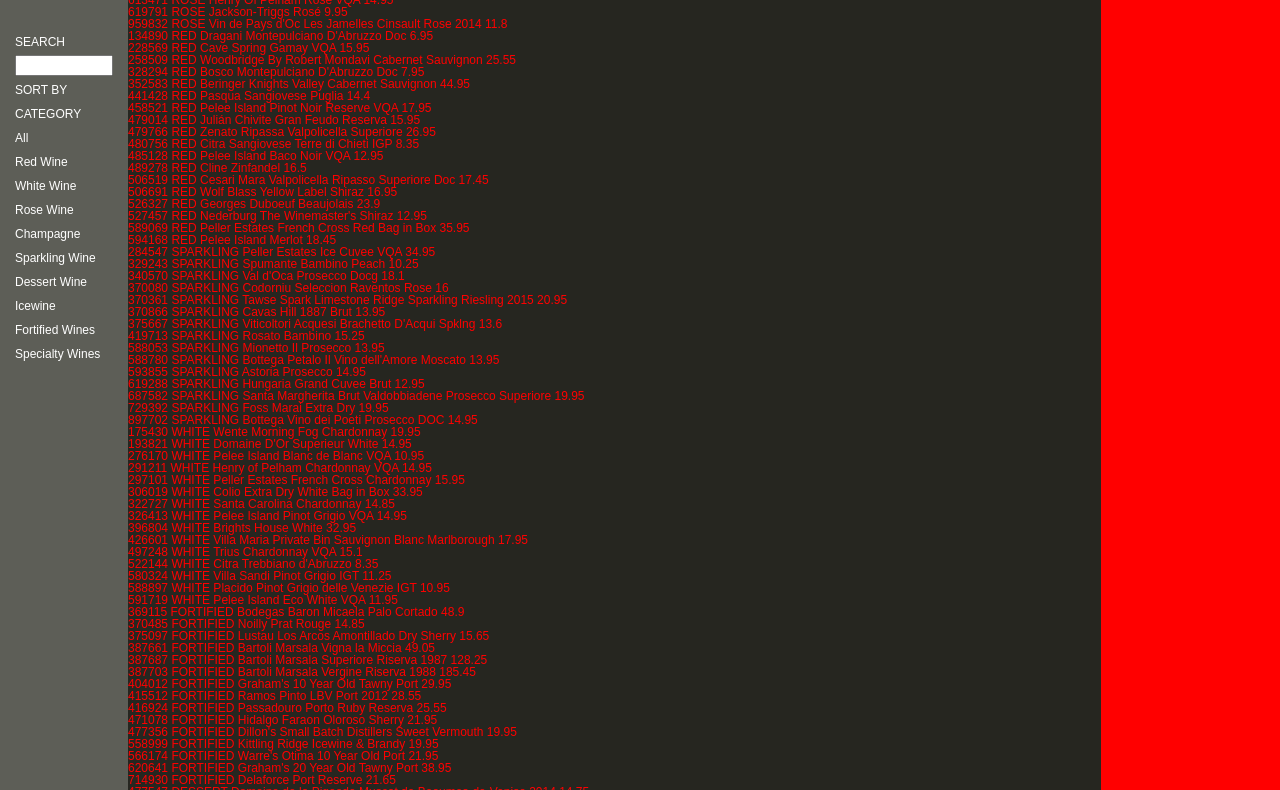
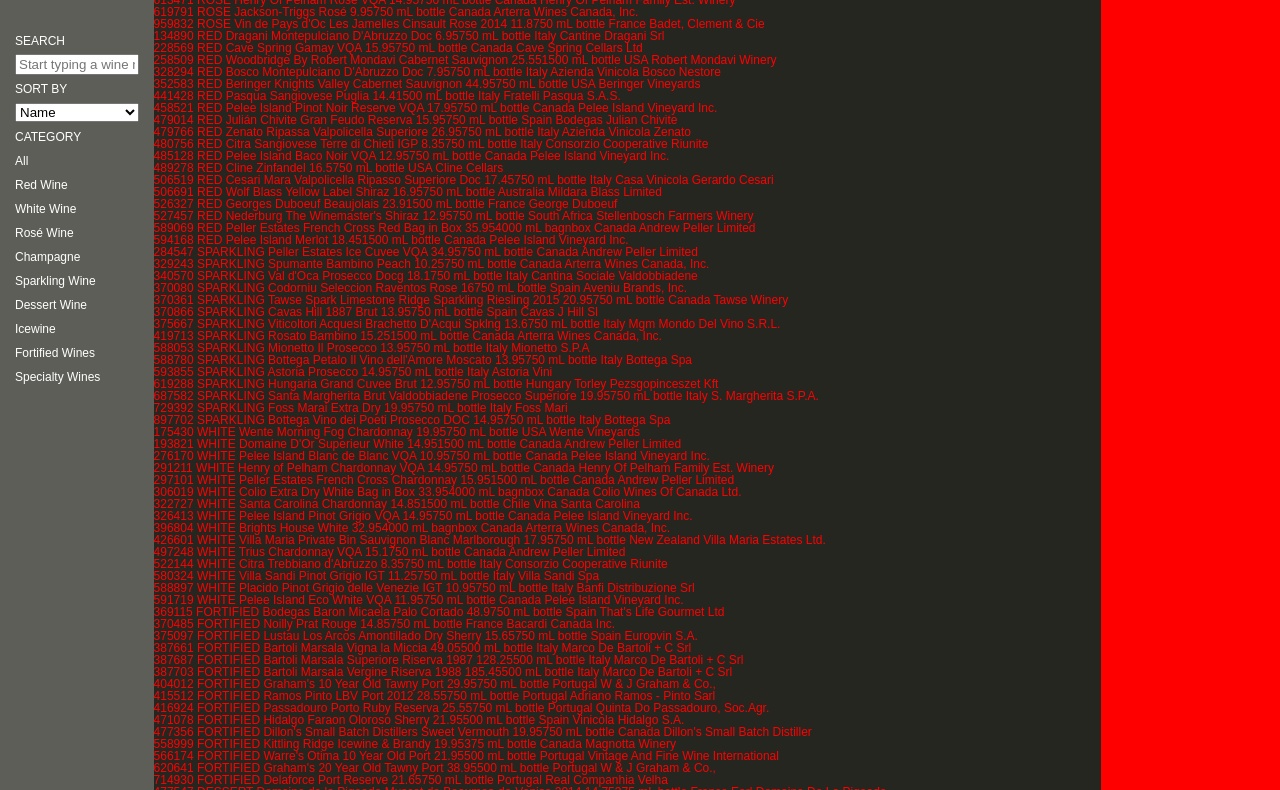
Before and after one commit to RupehraChouhan/Wine-Catalog, a plain HTML site: page candidate/index.html in a window 1280 px wide. Shown: the part 150-940 px from the top of the page. Drawn offline with Linux system fonts and the light colour scheme.

Commit message:
ADD: Filter wines by category and name

```diff
--- a/candidate/css/center.css
+++ b/candidate/css/center.css
@@ -4,6 +4,8 @@
 	color: red;
     float: left;
     background-color: #262620;
-    width: 76%;
+    width: 74%;
     height: 100%;
+    min-height: 1000px;
+
 }
--- a/candidate/css/left.css
+++ b/candidate/css/left.css
@@ -1,17 +1,20 @@
 /* TODO: Implement solution here */
 
 .panel.left {
-	width: 10%;
+	width: 12%;
 	float: left;
 	background-color: #5D5E57;
+	min-height: 1000px;
 }
 
 .panel.left .top {
-	height: 10%;
+	/*height: 10%;*/
+    min-height: 150px;
 }
 
 .panel.left .bottom {
-	height: 90%;
+	/*height: 90%; */
+	min-height: 850px;
 }
 
 .panel.left .top .logoCircle {
@@ -51,3 +54,19 @@
 input {
 	width: -webkit-fill-available;
 }
+
+select {
+    width: -webkit-fill-available;
+}
+
+.panel.left .bottom .bottomText li {
+}
+
+.panel.left .bottom .bottomText a {
+    color: white;
+    text-decoration: none;
+}
+
+.panel.left .bottom .bottomText li:hover {
+    background-color: #42B7C8;
+}
--- a/candidate/css/main.css
+++ b/candidate/css/main.css
@@ -6,6 +6,7 @@
 
     /*my addition*/
     overflow: scroll;
+    min-height: 1000px;
 }
 /* TODO: Implement solution here */
 
--- a/candidate/index.html
+++ b/candidate/index.html
@@ -46,33 +46,45 @@
                 <div class="bottom">
                     <div class="bottomText">
                         <h2>SEARCH</h2>
-                        <input type="text">
+                        <input type="text" id="search" onkeyup="searchByName()" placeholder="Start typing a wine name...">
+
                         <h2>SORT BY</h2>
+                        <select>
+                            <option>Name</option>
+                            <option>Name</option>
+                            <option>Category</option>
+                            <option>Category</option>
+                            <option>Volume</option>
+                            <option>Volume</option>
+                            <option>Price</option>
+                            <option>Price</option>
+                            <option>Country</option>
+                            <option>Country</option>
+                            <option>Producer</option>
+                            <option>Producer</option>
+                        </select>
 
                         <h2>CATEGORY</h2>
                         <ul>
-                            <li>All</li>
-                            <li>Red Wine</li>
-                            <li>White Wine</li>
-                            <li>Rose Wine</li>
-                            <li>Champagne</li>
-                            <li>Sparkling Wine</li>
-                            <li>Dessert Wine</li>
-                            <li>Icewine</li>
-                            <li>Fortified Wines</li>
-                            <li>Specialty Wines</li>
+                            <li onclick="filterWineByCategory(this)" value="ALL"><a href="#">All</a></li>
+                            <li onclick="filterWineByCategory(this)" value="RED"><a href="#">Red Wine</a></li>
+                            <li onclick="filterWineByCategory(this)" value="WHITE"><a href="#">White Wine</a></li>
+                            <li onclick="filterWineByCategory(this)" value="ROSE"><a href="#">Rosé Wine</a></li>
+                            <li onclick="filterWineByCategory(this)" value="CHAMPAGNE"><a href="#">Champagne</a></li>
+                            <li onclick="filterWineByCategory(this)" value="SPARKLING"><a href="#">Sparkling Wine</a></li>
+                            <li onclick="filterWineByCategory(this)" value="DESSERT"><a href="#">Dessert Wine</a></li>
+                            <li onclick="filterWineByCategory(this)" value="ICEWINE"><a href="#">Icewine</a></li>
+                            <li onclick="filterWineByCategory(this)" value="FORTIFIED"><a href="#">Fortified Wines</a></li>
+                            <li onclick="filterWineByCategory(this)" value="SPECIALTY"><a href="#">Specialty Wines</a></li>
                         </ul>
-
                     </div>
 
                 </div>
             </div>
             <div class="panel center">
 
-
                 <ol id="allWines">
                 </ol>
-
 
             </div>
             <div class="panel right">
--- a/candidate/js/catalogItem.js
+++ b/candidate/js/catalogItem.js
@@ -34,12 +34,12 @@
 
     /* TODO: Implement additional helpers here */
 
-    add_wineId_to_array(this.getId());
+    addWineIDtoArray(this.getId());
 
 }
 
 var all_wine_ids = [];
 
-function add_wineId_to_array(id) {
+function addWineIDtoArray(id) {
     all_wine_ids.push(id);
 }
--- a/candidate/js/main.js
+++ b/candidate/js/main.js
@@ -1,17 +1,92 @@
 // wait for the document to be loaded
+
+var allWineObjects = [];
+var filteredWines = []; //wines that are displayed at the moment
+
 $(document).ready(function() {
     /* TODO: Implement solution here */
 
-    for(i = 0; i < all_wine_ids.length; i++) {
-    	id = all_wine_ids[i];
-    	var wine = Catalog[id];
-    	var listTag = document.createElement("LI");
-    	var wineInfo = wine.getId() + " "+ wine.getCategory() + " " + wine.getName() + " " + wine.getPrice();
-    	var node = document.createTextNode(wineInfo);
-    	//document.write(wineInfo);
-    	listTag.append(node);
-    	document.getElementById("allWines").appendChild(listTag);
+    /* Gather all the wine object from Catalog into an array */
+    for (i = 0; i < all_wine_ids.length; i++) {
+        id = all_wine_ids[i];
+        var wine = Catalog[id];
+        allWineObjects.push(wine);
     }
 
+    /* Initially display ALL the wines */
+    filteredWines = allWineObjects;
+    displayWines();
 
 });
+
+
+function displayWines() {
+
+    /* Clear all the previous wines that are displaying */
+    document.getElementById("allWines").innerHTML = "";
+
+    /* Create list item <li> for each wine object and add it to <ol> tag*/
+    for(i = 0; i < filteredWines.length; i++) {
+        var wine = filteredWines[i];
+        var listItem = document.createElement("LI");
+        listItem.setAttribute("id", wine.getId());
+        var wineInfo = wine.getId() + " "+ wine.getCategory() + " " + wine.getName() + " " + wine.getPrice();
+        wineInfo += wine.getVolume() + " " + wine.getCountry() + " " + wine.getProducer();
+        var node = document.createTextNode(wineInfo);
+        listItem.append(node);
+        document.getElementById("allWines").appendChild(listItem);
+    }
+
+}
+
+
+function filterWineByCategory(wineCategory) {
+
+    var wineCategoryValue = wineCategory.getAttribute('value');
+
+    if (wineCategoryValue == "ALL") {
+        filteredWines = allWineObjects;
+    }
+    else {
+        /* Filter wines based on the category selected */
+        filteredWines = _.filter(allWineObjects, function(wine) {
+            return wine.getCategory() == wineCategoryValue;
+        }) ;
+    }
+
+    displayWines();
+
+}
+
+function searchByName() {
+    searchTextBox = document.getElementById("search");
+    input = searchTextBox.value.toLowerCase();
+
+    var filterWinesByName = _.filter(filteredWines, function(wine) {
+        return wine.getName().toLowerCase().indexOf(input) != -1;
+    });
+
+    displayWinesAfterSearch(filterWinesByName);
+
+}
+
+function displayWinesAfterSearch(wines) {
+
+    console.log("wines to display: " + wines.length);
+
+    /* Clear all the previous wines that are displaying */
+    document.getElementById("allWines").innerHTML = "";
+
+    /* Create list item <li> for each wine object and add it to <ol> tag*/
+    for(i = 0; i < wines.length; i++) {
+        var wine = wines[i];
+        var listItem = document.createElement("LI");
+        listItem.setAttribute("id", wine.getId());
+        var wineInfo = wine.getId() + " "+ wine.getCategory() + " " + wine.getName() + " " + wine.getPrice();
+        wineInfo += wine.getVolume() + " " + wine.getCountry() + " " + wine.getProducer();
+        var node = document.createTextNode(wineInfo);
+        listItem.append(node);
+        document.getElementById("allWines").appendChild(listItem);
+    }
+
+}
```
